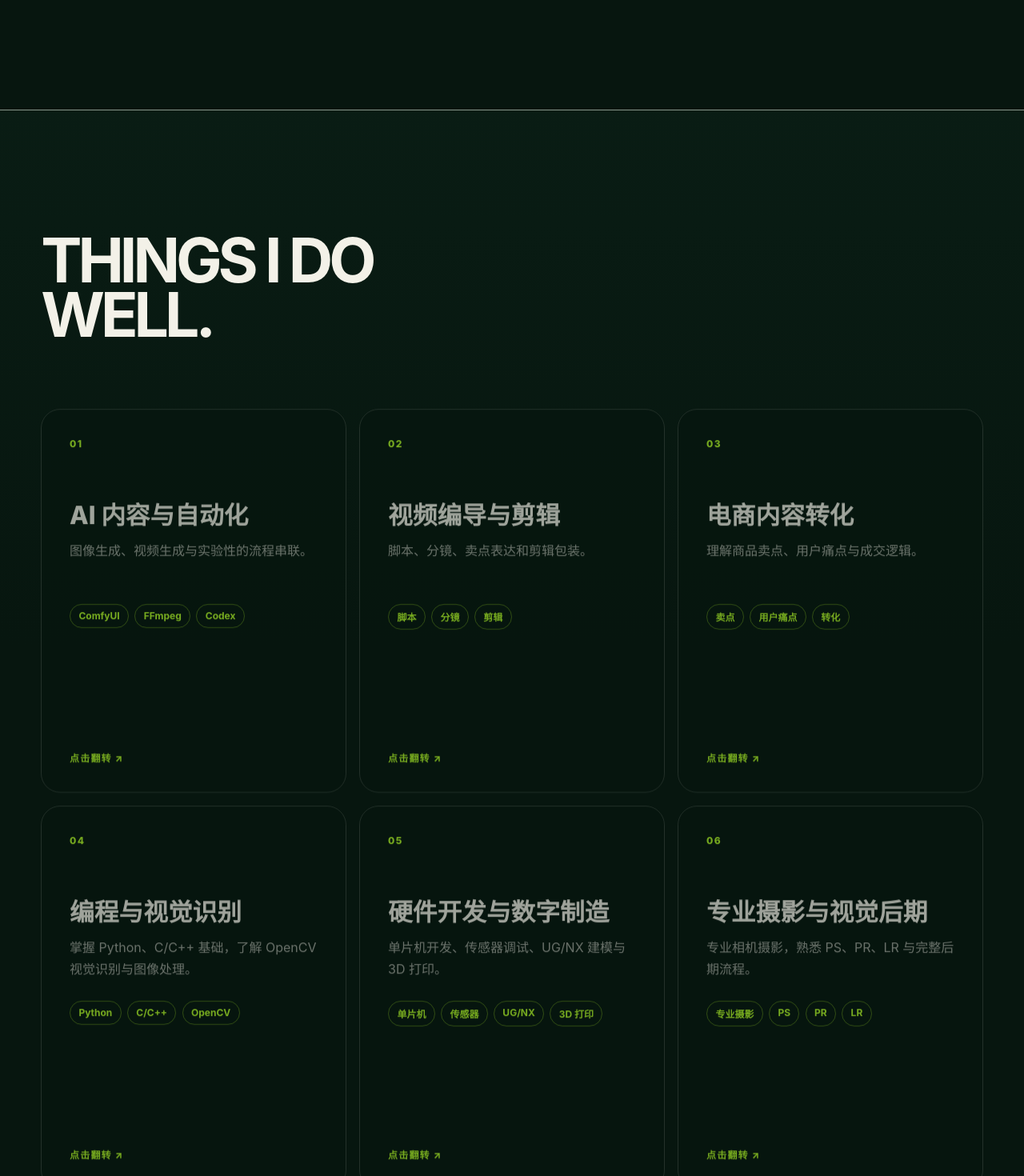
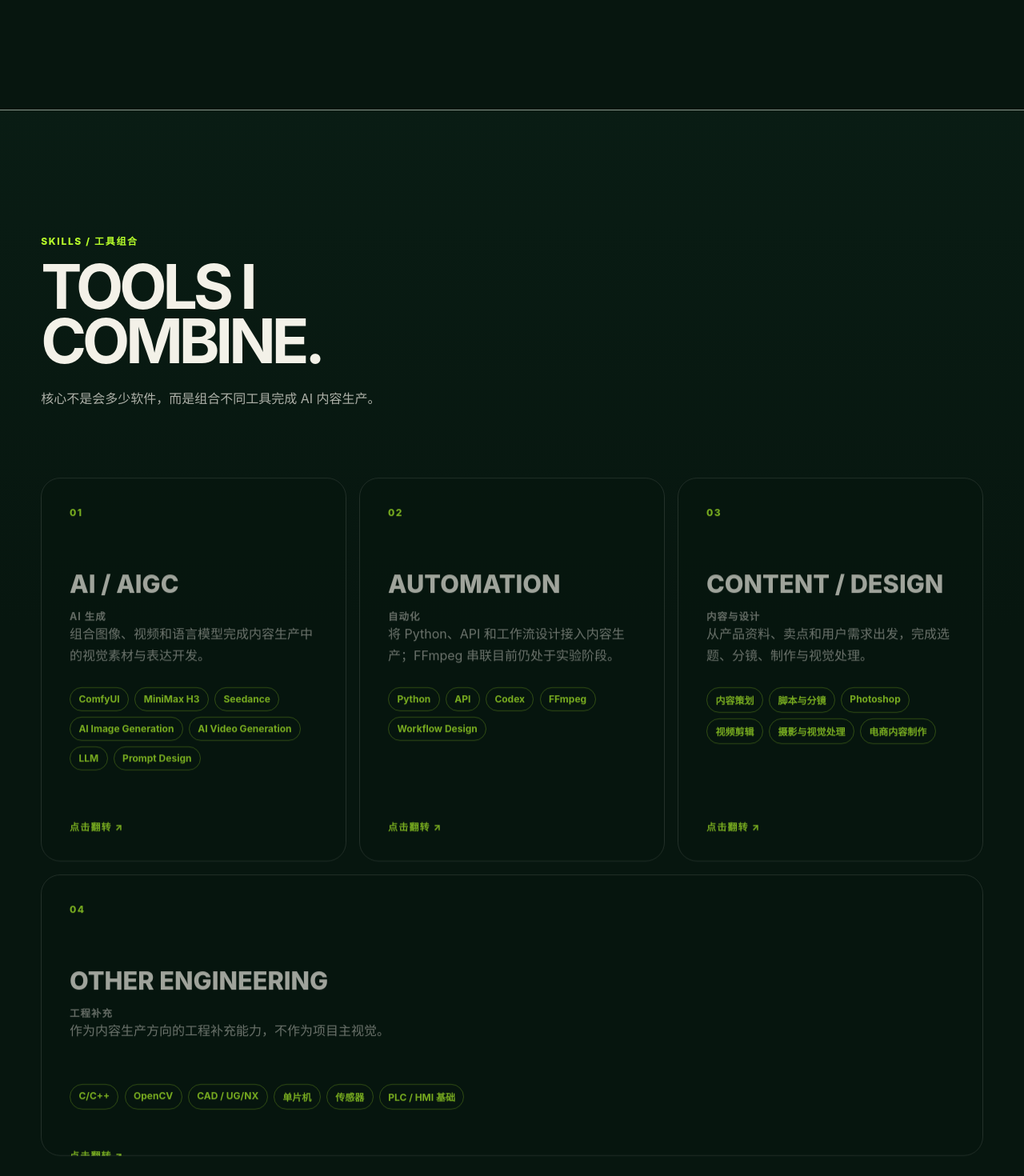
Before and after one commit to kris-quyu/yu-ai-portfolio, a React (Vite) app: page / in a window 1280 px wide. Shown: the part 7540-9010 px from the top of the page at 80% size. Built offline with nearby package versions, Linux system fonts and the light colour scheme.

Commit message:
feat: organize skills around tool combinations

```diff
--- a/src/features/capabilities/CapabilityGrid.module.css
+++ b/src/features/capabilities/CapabilityGrid.module.css
@@ -8,12 +8,27 @@
     );
 }
 
+.eyebrow {
+  margin: 0 0 1rem;
+  color: var(--acid);
+  font-size: 0.75rem;
+  font-weight: 800;
+  letter-spacing: 0.14em;
+}
+
 .section > h2 {
   max-width: 11ch;
-  margin: 0 0 clamp(2.5rem, 5vw, 5rem);
+  margin: 0;
   font-size: clamp(2.7rem, 6vw, 6.5rem);
   line-height: 0.88;
   letter-spacing: -0.065em;
+}
+
+.intro {
+  max-width: 36rem;
+  margin: 1.5rem 0 clamp(2.5rem, 5vw, 5rem);
+  color: rgb(243 241 232 / 70%);
+  line-height: 1.8;
 }
 
 .grid {
@@ -29,6 +44,11 @@
   perspective: 75rem;
   isolation: isolate;
   transition: transform 220ms ease;
+}
+
+.card[data-priority="supporting"] {
+  grid-column: 1 / -1;
+  opacity: 0.82;
 }
 
 .card:hover,
@@ -75,6 +95,10 @@
   transition: transform 640ms cubic-bezier(0.22, 1, 0.36, 1);
 }
 
+.card[data-priority="supporting"] .cardInner {
+  min-height: 22rem;
+}
+
 .flipped .cardInner {
   transform: rotateY(180deg);
 }
@@ -118,6 +142,13 @@
   font-size: clamp(1.4rem, 2.4vw, 2rem);
   font-weight: 800;
   line-height: 1.15;
+}
+
+.titleTranslation {
+  color: rgb(243 241 232 / 62%);
+  font-size: 0.78rem;
+  font-weight: 700;
+  letter-spacing: 0.08em;
 }
 
 .summary {
@@ -242,12 +273,21 @@
   .cardInner {
     min-height: 27rem;
   }
+
+  .card[data-priority="supporting"] {
+    opacity: 1;
+  }
+
+  .card[data-priority="supporting"] .cardInner {
+    min-height: 25rem;
+  }
 }
 
 @media (min-width: 768px) and (max-width: 1099px) {
   .grid {
     grid-template-columns: repeat(2, minmax(0, 1fr));
   }
+
 }
 
 @media (max-width: 390px) {
--- a/src/features/capabilities/CapabilityGrid.tsx
+++ b/src/features/capabilities/CapabilityGrid.tsx
@@ -1,13 +1,13 @@
 import { useState } from 'react';
-import { siteContent, type Capability } from '../../content/siteContent';
+import { siteContent, type SkillGroup } from '../../content/siteContent';
 import styles from './CapabilityGrid.module.css';
 
 export function CapabilityGrid() {
-  const [flippedCards, setFlippedCards] = useState<Set<Capability['id']>>(
+  const [flippedCards, setFlippedCards] = useState<Set<SkillGroup['id']>>(
     () => new Set(),
   );
 
-  function toggleCard(id: Capability['id']) {
+  function toggleCard(id: SkillGroup['id']) {
     setFlippedCards((current) => {
       const next = new Set(current);
       if (next.has(id)) next.delete(id);
@@ -18,30 +18,34 @@ export function CapabilityGrid() {
 
   return (
     <section
-      id="capabilities"
+      id="skills"
       className={styles.section}
-      aria-labelledby="capabilities-title"
+      aria-labelledby="skills-title"
     >
-      <h2 id="capabilities-title">THINGS I DO WELL.</h2>
+      <p className={styles.eyebrow}>SKILLS / 工具组合</p>
+      <h2 id="skills-title">TOOLS I COMBINE.</h2>
+      <p className={styles.intro}>核心不是会多少软件，而是组合不同工具完成 AI 内容生产。</p>
 
       <div className={styles.grid}>
-        {siteContent.capabilities.map((capability) => {
-          const flipped = flippedCards.has(capability.id);
-          const frontId = `capability-${capability.id}-front`;
-          const backId = `capability-${capability.id}-back`;
+        {siteContent.skillGroups.map((skill) => {
+          const flipped = flippedCards.has(skill.id);
+          const frontId = `skill-${skill.id}-front`;
+          const backId = `skill-${skill.id}-back`;
 
           return (
             <article
-              key={capability.id}
+              key={skill.id}
               className={`${styles.card} ${flipped ? styles.flipped : ''}`}
+              data-priority={skill.priority}
             >
               <div className={styles.cardInner}>
                 <div id={frontId} className={styles.front} aria-hidden={flipped}>
-                  <span className={styles.index}>{capability.index}</span>
-                  <h3 className={styles.title}>{capability.title}</h3>
-                  <p className={styles.summary}>{capability.summary}</p>
-                  <ul className={styles.tools} aria-label={`${capability.title}工具`}>
-                    {capability.tools.map((tool) => (
+                  <span className={styles.index}>{skill.index}</span>
+                  <h3 className={styles.title}>{skill.title}</h3>
+                  <span className={styles.titleTranslation}>{skill.titleZh}</span>
+                  <p className={styles.summary}>{skill.summary}</p>
+                  <ul className={styles.tools} aria-label={`${skill.title}工具`}>
+                    {skill.tools.map((tool) => (
                       <li className={styles.tool} key={tool}>{tool}</li>
                     ))}
                   </ul>
@@ -49,27 +53,27 @@ export function CapabilityGrid() {
                 </div>
 
                 <div id={backId} className={styles.back} aria-hidden={!flipped}>
-                  <span className={styles.backIndex}>{capability.index} / GROWTH</span>
+                  <span className={styles.backIndex}>{skill.index} / GROWTH</span>
                   <dl className={styles.growthList}>
                     <div className={styles.growthItem}>
                       <dt className={styles.growthLabel}>已能独立完成</dt>
                       <dd className={styles.growthCopy}>
-                        <span className={styles.growthPrimary}>{capability.mastered.zh}</span>
-                        <span className={styles.growthSecondary} lang="en">{capability.mastered.en}</span>
+                        <span className={styles.growthPrimary}>{skill.mastered.zh}</span>
+                        <span className={styles.growthSecondary} lang="en">{skill.mastered.en}</span>
                       </dd>
                     </div>
                     <div className={styles.growthItem}>
                       <dt className={styles.growthLabel}>正在持续强化</dt>
                       <dd className={styles.growthCopy}>
-                        <span className={styles.growthPrimary}>{capability.growing.zh}</span>
-                        <span className={styles.growthSecondary} lang="en">{capability.growing.en}</span>
+                        <span className={styles.growthPrimary}>{skill.growing.zh}</span>
+                        <span className={styles.growthSecondary} lang="en">{skill.growing.en}</span>
                       </dd>
                     </div>
                     <div className={styles.growthItem}>
                       <dt className={styles.growthLabel}>下一阶段目标</dt>
                       <dd className={styles.growthCopy}>
-                        <span className={styles.growthPrimary}>{capability.next.zh}</span>
-                        <span className={styles.growthSecondary} lang="en">{capability.next.en}</span>
+                        <span className={styles.growthPrimary}>{skill.next.zh}</span>
+                        <span className={styles.growthSecondary} lang="en">{skill.next.en}</span>
                       </dd>
                     </div>
                   </dl>
@@ -80,10 +84,10 @@ export function CapabilityGrid() {
               <button
                 className={styles.flipButton}
                 type="button"
-                aria-label={`翻转${capability.title}技能卡`}
+                aria-label={`翻转${skill.title}技能卡`}
                 aria-describedby={flipped ? backId : frontId}
                 aria-pressed={flipped}
-                onClick={() => toggleCard(capability.id)}
+                onClick={() => toggleCard(skill.id)}
               />
             </article>
           );
```
Also changed, not shown: 1 other file (tests, documents, lock files or other folders).
